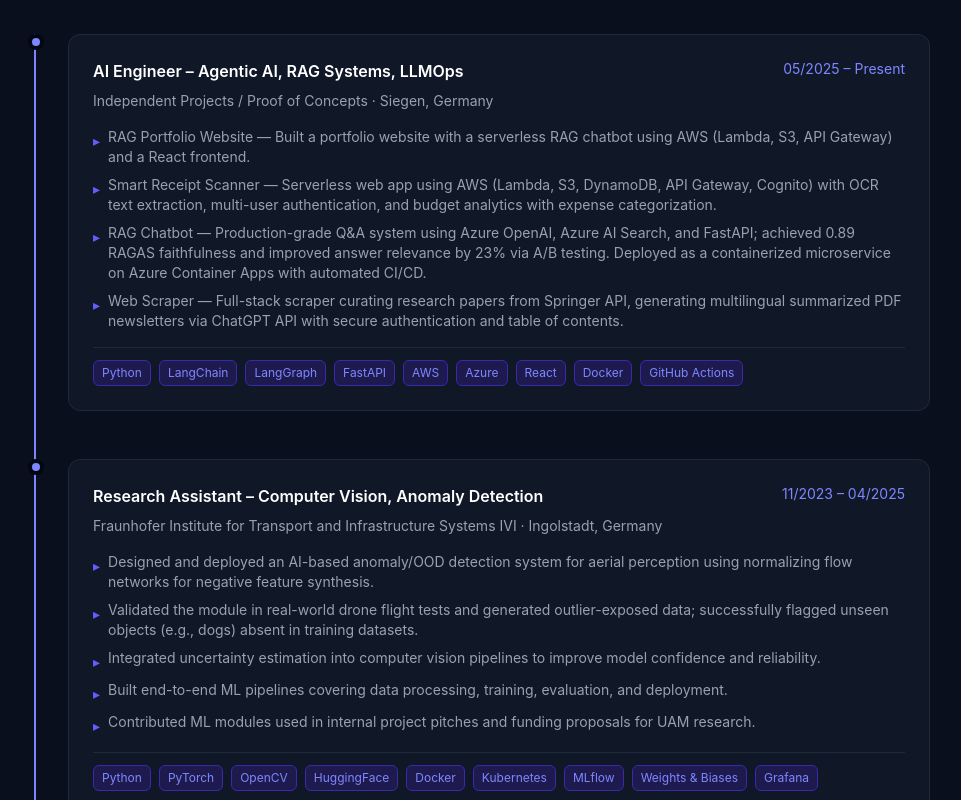
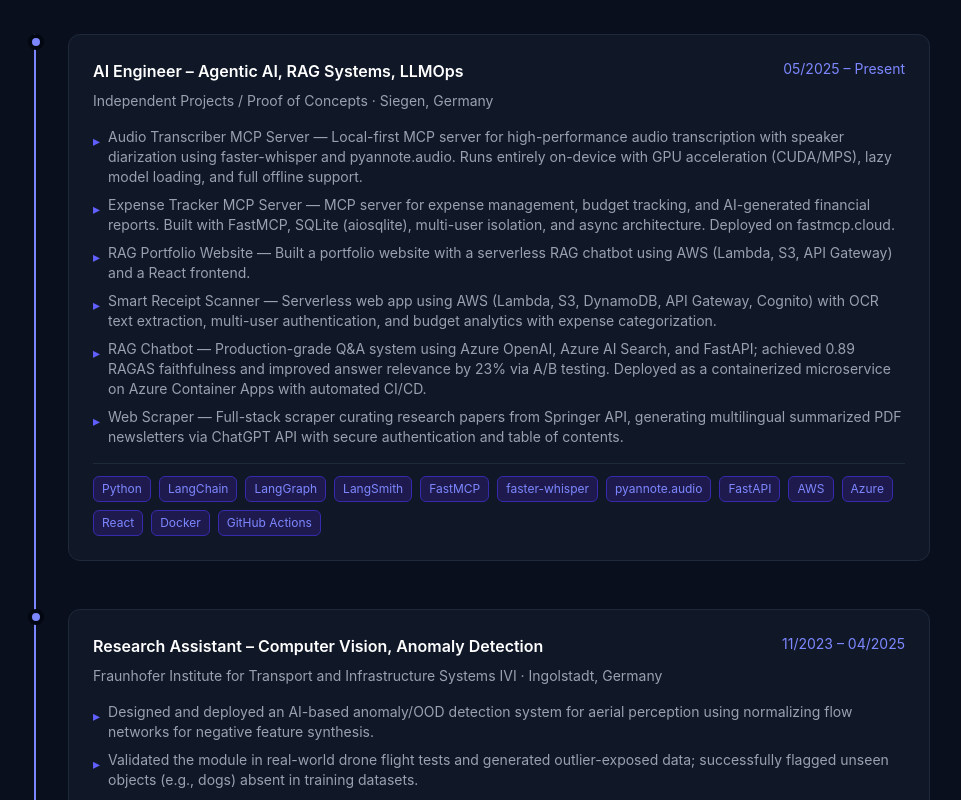
Before and after one commit to NikhilMank/Portfolio_Website, a React (Vite) app in the folder frontend/: page / in a window 1280 px wide. Shown: the part 2400-3200 px from the top of the page, without its empty margins (158-1119 px from the left). Built offline with nearby package versions, Linux system fonts and the light colour scheme; no server answers.

Commit message:
feat: -  information about MCP servers in Experience section -  Updated the info about projects in the projects section

```diff
--- a/frontend/src/components/Experience.jsx
+++ b/frontend/src/components/Experience.jsx
@@ -5,12 +5,14 @@
     location: 'Siegen, Germany',
     period: '05/2025 – Present',
     points: [
+      'Audio Transcriber MCP Server — Local-first MCP server for high-performance audio transcription with speaker diarization using faster-whisper and pyannote.audio. Runs entirely on-device with GPU acceleration (CUDA/MPS), lazy model loading, and full offline support.',
+      'Expense Tracker MCP Server — MCP server for expense management, budget tracking, and AI-generated financial reports. Built with FastMCP, SQLite (aiosqlite), multi-user isolation, and async architecture. Deployed on fastmcp.cloud.',
       'RAG Portfolio Website — Built a portfolio website with a serverless RAG chatbot using AWS (Lambda, S3, API Gateway) and a React frontend.',
       'Smart Receipt Scanner — Serverless web app using AWS (Lambda, S3, DynamoDB, API Gateway, Cognito) with OCR text extraction, multi-user authentication, and budget analytics with expense categorization.',
       'RAG Chatbot — Production-grade Q&A system using Azure OpenAI, Azure AI Search, and FastAPI; achieved 0.89 RAGAS faithfulness and improved answer relevance by 23% via A/B testing. Deployed as a containerized microservice on Azure Container Apps with automated CI/CD.',
       'Web Scraper — Full-stack scraper curating research papers from Springer API, generating multilingual summarized PDF newsletters via ChatGPT API with secure authentication and table of contents.',
     ],
-    stack: ['Python', 'LangChain', 'LangGraph', 'FastAPI', 'AWS', 'Azure', 'React', 'Docker', 'GitHub Actions'],
+    stack: ['Python', 'LangChain', 'LangGraph', 'LangSmith', 'FastMCP', 'faster-whisper', 'pyannote.audio', 'FastAPI', 'AWS', 'Azure', 'React', 'Docker', 'GitHub Actions'],
   },
   {
     role: 'Research Assistant – Computer Vision, Anomaly Detection',
--- a/frontend/src/components/Projects.jsx
+++ b/frontend/src/components/Projects.jsx
@@ -1,13 +1,13 @@
 const projects = [
   {
     title: 'Audio Transcriber MCP Server',
-    description: 'Local-first MCP server for high-performance audio transcription with speaker diarization. Runs entirely on-device with GPU acceleration — no cloud APIs required.',
+    description: 'Local-first MCP server for high-performance audio transcription with speaker diarization. Runs entirely on-device with GPU acceleration, no cloud APIs required.',
     tags: ['Python', 'FastMCP', 'faster-whisper', 'pyannote.audio', 'PyTorch', 'CUDA', 'FFmpeg'],
     github: 'https://github.com/NikhilMank/Audio_Transcriber_MCP_Server',
   },
   {
     title: 'Expense Tracker MCP Server',
-    description: 'Remotely hosted MCP server that lets AI assistants manage expenses, track budgets, and generate AI-powered financial reports via structured tool calling.',
+    description: 'Remotely hosted MCP server deployed on fastmcp.cloud that lets AI assistants manage expenses, track budgets, and generate AI-powered financial reports via structured tool calling.',
     tags: ['Python', 'FastMCP', 'SQLite', 'aiosqlite', 'asyncio', 'MCP'],
     github: 'https://github.com/NikhilMank/Expense_Tracker_MCP_Server',
   },
```
